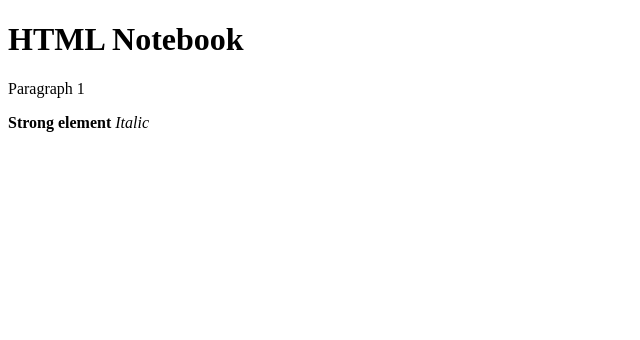
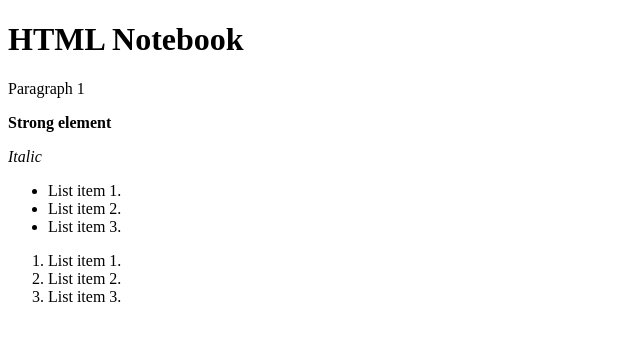
Before and after one commit to CaligoArts/TheOdinProject, a plain HTML site: page html-boilerplate/index.html in a window 1280 px wide. Shown: the whole page, without its empty margins (0-640 px from the left). Drawn offline with Linux system fonts and the light colour scheme.

Commit message:
Added Unordered & Ordered lists to HTML Notebook

```diff
--- a/html-boilerplate/index.html
+++ b/html-boilerplate/index.html
@@ -9,7 +9,17 @@
         <h1>HTML Notebook</h1>  <!--Headings, 6 sizes; h1 is largest, h6 is smallest, they are displayed larger and bolder & should be used for page hierarchy. h1 for Overall page name.-->
         <p>Paragraph 1</p>  <!--Paragragh tag-->
         <strong>Strong element</strong> <!--Makes Bold and labels important for screen readers to change to communicate importance-->
-        <em>Italic</em> <!--Emphasizes text by making it Italic-->
+        <p><em>Italic</em></p> <!--Emphasizes text by making it Italic. Put inside a <p> element to seperate from <strong> as these don't separate sections.-->
         <!--This is how to comment code so it doesn't display in browser but you can explain your code to other developers that are working on it or remind yourself in the future.-->
+        <ul>    <!--Creates Unordered list, meaning it uses bullet points-->
+            <li>List item 1.</li>   <!--Creates each bullet point in list-->
+            <li>List item 2.</li>
+            <li>List item 3.</li>
+        </ul>
+        <ol>    <!--Creates ordered list. Meaning it's numbered-->
+            <li>List item 1.</li>
+            <li>List item 2.</li>
+            <li>List item 3.</li>
+        </ol>
     </body>
 </html>
```
